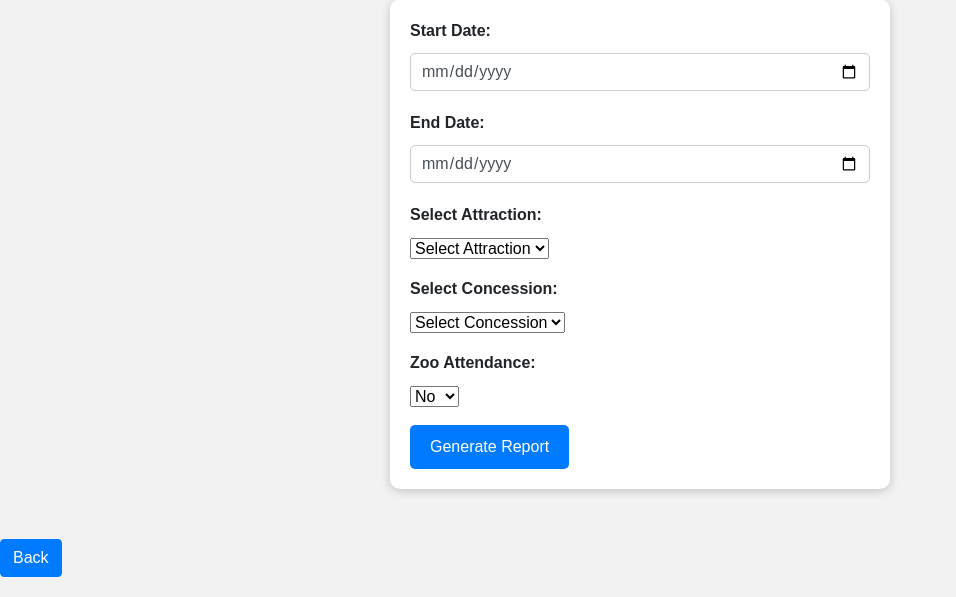
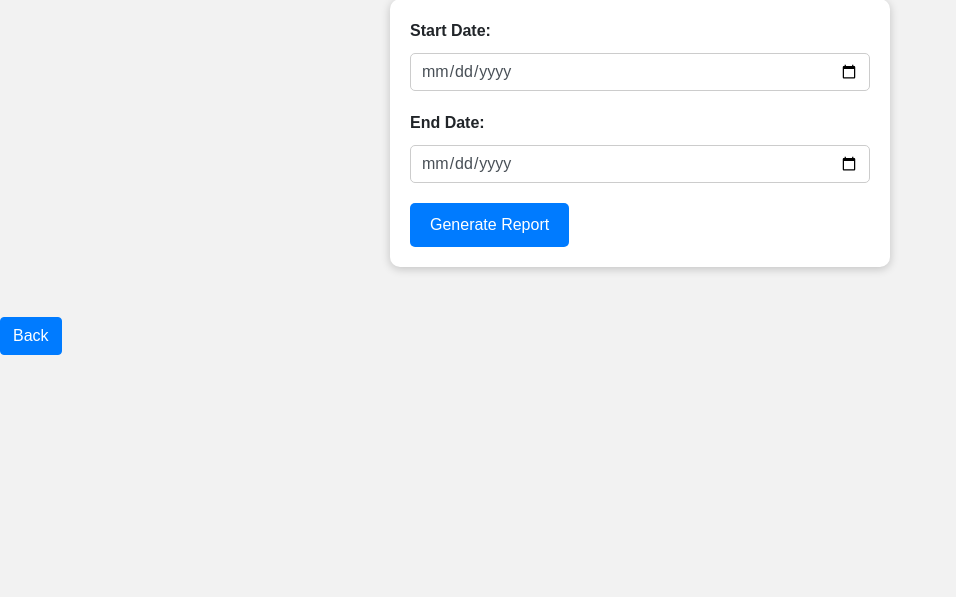
Before and after one commit to tabrezdn1/cs631-project, a PHP site: page /Report5.php in a window 1280 px wide. Shown: the part 203-800 px from the top of the page, without its empty margins (0-956 px from the left). Run offline with PHP 8.4, Linux system fonts and the light colour scheme; data comes from the database, SQL or seed files in the repository.

Commit message:
remove input fields

```diff
--- a/Report5.php
+++ b/Report5.php
@@ -122,27 +122,7 @@ revenue for each attraction, concession, and total attendance</p>
 				<label for="end_date">End Date:</label>
 				<input type="date" class="form-control" name="end_date" required>
 			</div>
-			<div class="form-group">
-				<label for="attraction">Select Attraction:</label>
-				<select name="attraction" id="attraction">
-				<option value="">Select Attraction</option>
-              	<?php echo $show_options; ?>
-    			</select>
-			</div>
-			<div class="form-group">
-				<label for="concession">Select Concession:</label>
-				<select name="concession" id="concession">
-				<option value="">Select Concession</option>
-              	<?php echo $con_options; ?>
-    			</select>
-			</div>
-			<div class="form-group">
-			<label for="zoo">Zoo Attendance:</label>
-				<select name="zoo" id="zoo">
-				<option value="">No</option>
-				<option value="Yes">Yes</option>
-				</select>
-			</div>
+
 			<button type="submit" name="submit" class="btn btn-primary">Generate Report</button>
 		</form>
 
```
